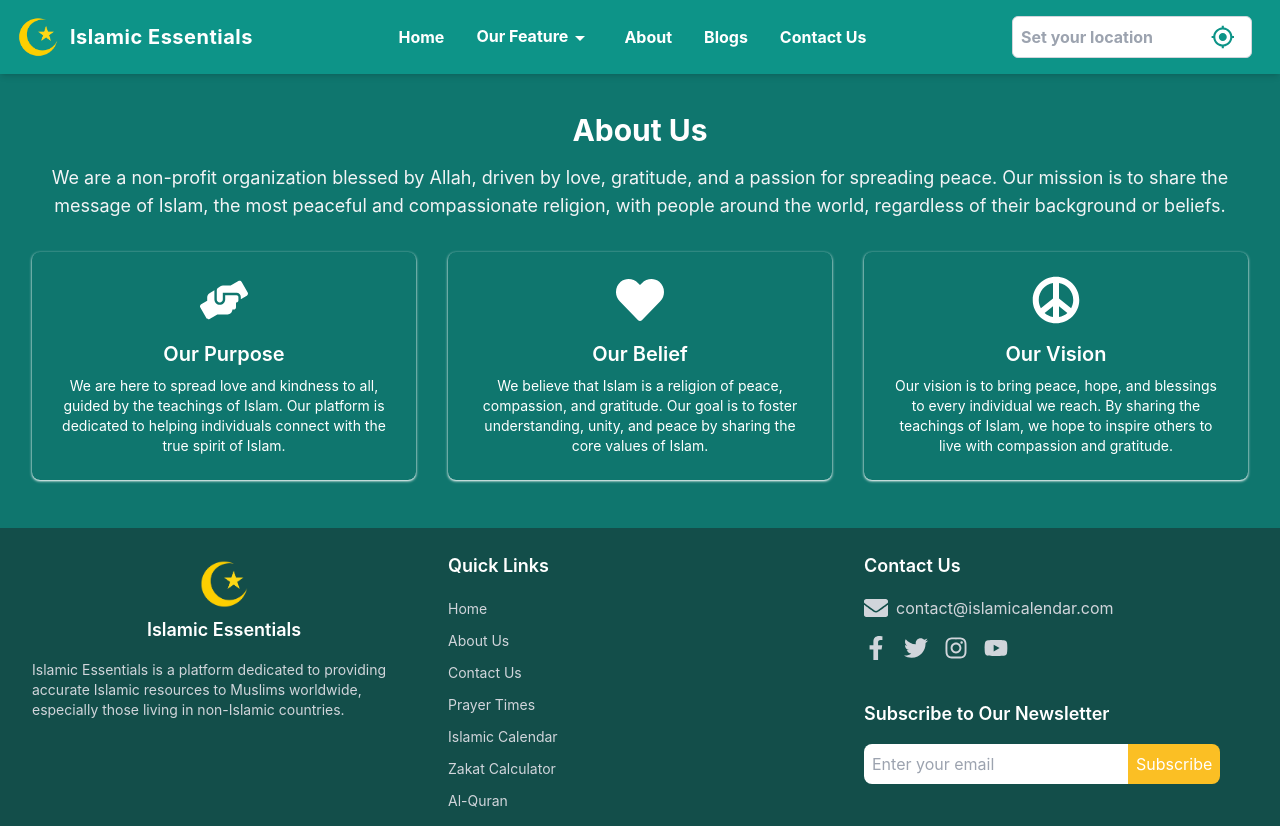
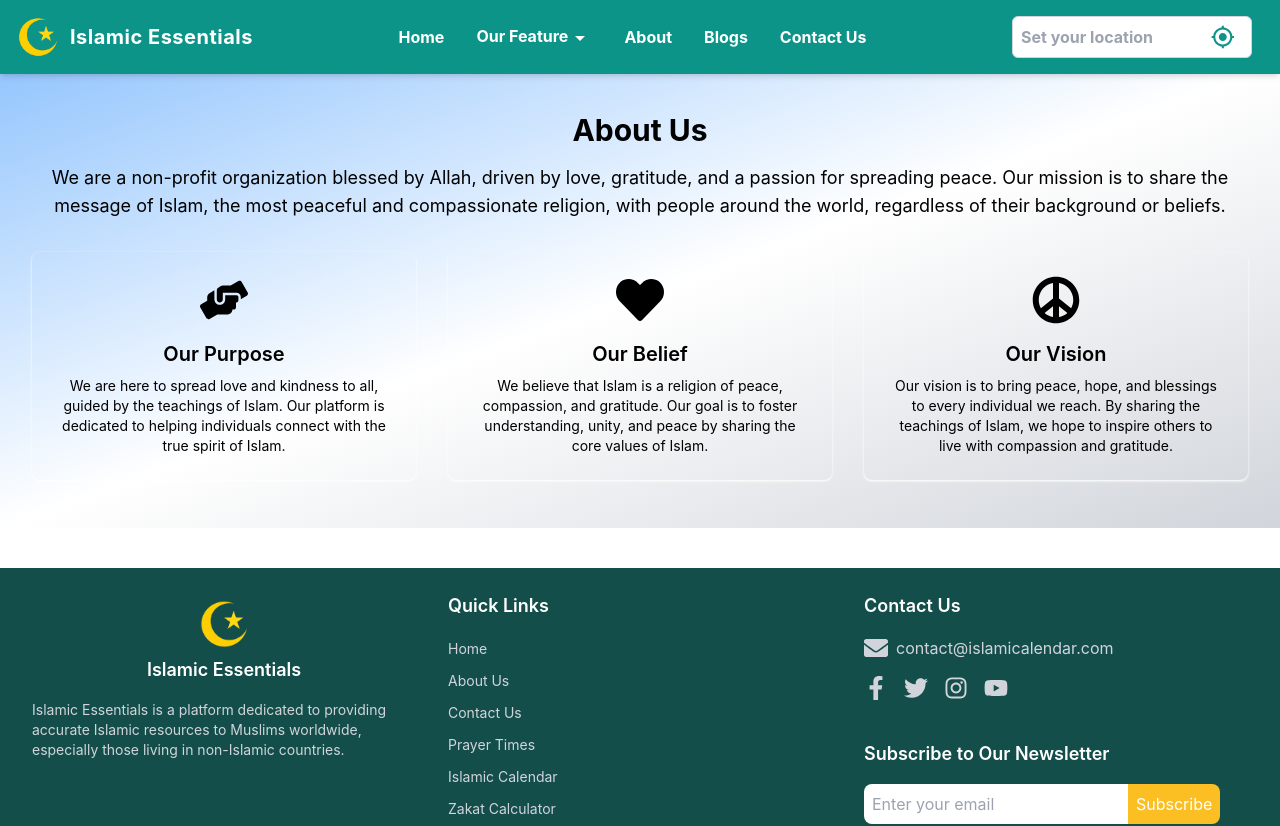
Before and after one commit to somu46/Islamic-calendar, a React (Create React App) app: page /about-us in a window 1280 px wide. Shown: the top 826 px of the page. Built offline with nearby package versions, Linux system fonts and the light colour scheme.

Commit message:
`Updated About.js and PrayerTime.js with color scheme changes`

```diff
--- a/src/Pages/About/About.js
+++ b/src/Pages/About/About.js
@@ -3,11 +3,11 @@ import { FaHandsHelping, FaHeart, FaPeace } from 'react-icons/fa';
 
 const AboutUs = () => {
   return (
-    <section className="bg-teal-700 text-white py-12 mt-16">
+    <section className="bg-gradient-to-br from-blue-300 via-white to-gray-300 text-inherit py-12 mt-16 mb-10">
       <div className="container mx-auto px-4 sm:px-6 lg:px-8">
         <div className="text-center">
           <h2 className="text-3xl font-bold mb-4">About Us</h2>
-          <p className="text-lg text-gray-100 mb-8">
+          <p className="text-lg text-inherit mb-8">
             We are a non-profit organization blessed by Allah, driven by love, gratitude, and a
             passion for spreading peace. Our mission is to share the message of Islam, the most
             peaceful and compassionate religion, with people around the world, regardless of their
@@ -18,36 +18,36 @@ const AboutUs = () => {
         {/* About Cards Section */}
         <div className="grid grid-cols-1 sm:grid-cols-2 lg:grid-cols-3 gap-8">
           {/* Card 1 */}
-          <div className="bg-transparent text-white rounded-lg shadow shadow-white p-6 hover:scale-105 transform transition-all">
+          <div className="bg-transparent text-inherit rounded-lg shadow shadow-white p-6 hover:scale-105 transform transition-all">
             <div className="flex justify-center mb-4">
-              <FaHandsHelping className="text-white text-5xl" />
+              <FaHandsHelping className="text-inherit text-5xl" />
             </div>
             <h4 className="text-xl font-semibold mb-2 text-center">Our Purpose</h4>
-            <p className="text-sm text-white text-center">
+            <p className="text-sm text-inherit text-center">
               We are here to spread love and kindness to all, guided by the teachings of Islam. Our
               platform is dedicated to helping individuals connect with the true spirit of Islam.
             </p>
           </div>
 
           {/* Card 2 */}
-          <div className="bg-transparent text-white rounded-lg shadow shadow-white p-6 hover:scale-105 transform transition-all">
+          <div className="bg-transparent text-inherit rounded-lg shadow shadow-white p-6 hover:scale-105 transform transition-all">
             <div className="flex justify-center mb-4">
-              <FaHeart className="text-white text-5xl" />
+              <FaHeart className="text-inherit text-5xl" />
             </div>
             <h4 className="text-xl font-semibold mb-2 text-center">Our Belief</h4>
-            <p className="text-sm text-white text-center">
+            <p className="text-sm text-inherit text-center">
               We believe that Islam is a religion of peace, compassion, and gratitude. Our goal is
               to foster understanding, unity, and peace by sharing the core values of Islam.
             </p>
           </div>
 
           {/* Card 3 */}
-          <div className="bg-transparent text-white rounded-lg shadow shadow-white p-6 hover:scale-105 transform transition-all">
+          <div className="bg-transparent text-inherit rounded-lg shadow shadow-white p-6 hover:scale-105 transform transition-all">
             <div className="flex justify-center mb-4">
-              <FaPeace className="text-white text-5xl" />
+              <FaPeace className="text-inherit text-5xl" />
             </div>
             <h4 className="text-xl font-semibold mb-2 text-center">Our Vision</h4>
-            <p className="text-sm text-white text-center">
+            <p className="text-sm text-inherit text-center">
               Our vision is to bring peace, hope, and blessings to every individual we reach. By
               sharing the teachings of Islam, we hope to inspire others to live with compassion and
               gratitude.
--- a/src/Pages/PrayerTime/PrayerTime.js
+++ b/src/Pages/PrayerTime/PrayerTime.js
@@ -131,8 +131,14 @@ const PrayerTimes = () => {
 
         {/* Footer */}
         <div className="text-center mt-4 text-sm text-gray-500">
+          <p className="text-black teext-lg font-semibold">
+           {prayerResponse?.meta?.method?.name}
+          </p>
           <p>
-            {prayerResponse?.meta?.timezone}, Today's Date is: {prayerDate}
+          Fajr: { parseInt(prayerResponse?.meta?.method?.params?.Fajr)} degrees, Isha:{parseFloat(prayerResponse?.meta?.method?.params?.Isha)} degrees
+          </p>
+          <p>
+            {/* {(prayerResponse?.meta?.timezone)}, Today's Date is: {prayerDate} */}
           </p>
           <Link to="/change-location" className="text-blue-500 underline hover:text-blue-700">
             Change location
```
